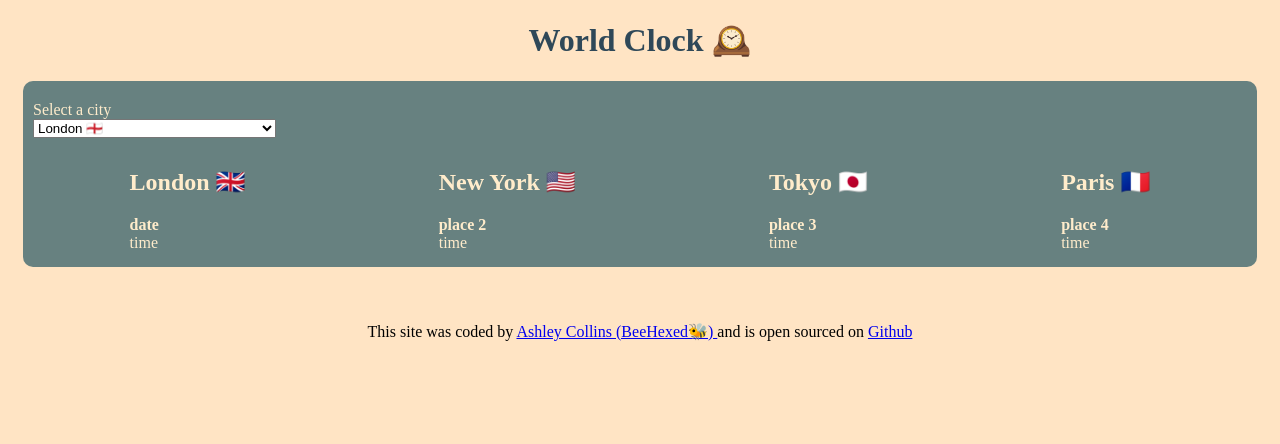
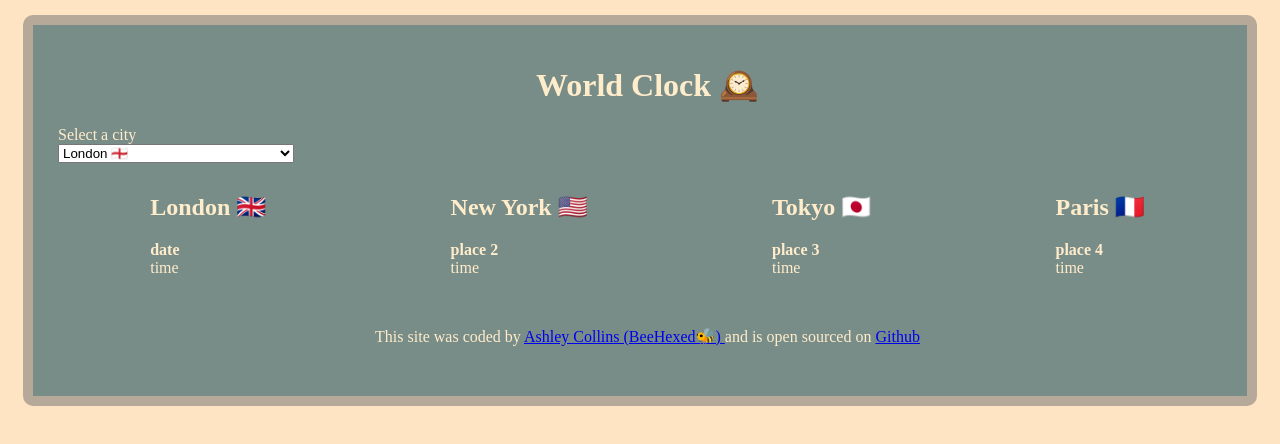
Before and after one commit to BeeHexed/World.clock, a plain HTML site: page index.html in a window 1280 px wide. Drawn offline with nearby package versions, Linux system fonts and the light colour scheme; a script that the page names is missing.

Commit message:
CSS adjustments

```diff
--- a/index.html
+++ b/index.html
@@ -9,8 +9,8 @@
     <title>World Clock 🕰️</title>
   </head>
   <body>
+    <div class="box">
       <h1>World Clock 🕰️</h1>
-    <div class="box">
       <label for="city-selection">Select a city</label>
       <form action="/validate">
         <select name="" id="city">
@@ -42,7 +42,7 @@
           <div id="fourthTime">time</div>
         </div>
       </div>
-    </div>
+
       <footer>
         This site was coded by
         <a href="https://www.linkedin.com/in/ashd-collins/"
@@ -51,6 +51,7 @@
         and is open sourced on
         <a href="https://github.com/BeeHexed">Github</a>
       </footer>
+    </div>
     <script src="script/index.js"></script>
   </body>
 </html>
--- a/src/style.css
+++ b/src/style.css
@@ -5,15 +5,17 @@ background-color:#ffe4c4;
 
 h1{
     text-align: center;
-    color:rgb(47, 72, 88)
+    color:#ffeccb;
 }
 
 .box {
-    background-color: rgba(65, 105, 112, .8);
+    background-color: rgba(65, 105, 112, .70);
     color: #ffeccb;
     border-radius: 10px;
-    padding: 20px 10px 15px 10px;
-    margin: 0 15px 30px 15px;
+    padding: 20px 10px 50px 25px;
+    margin: 15px 15px 30px 15px;
+    border: solid 10px;
+    border-color: #b7a99a;
 }
 
 #city {
```
Lines whose indentation alone changed are shown as unchanged.
